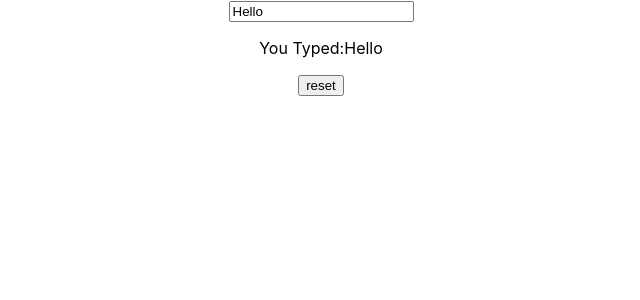
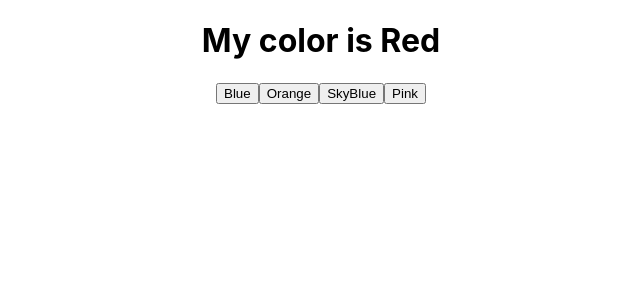
Before and after one commit to anurag-vns/my-react, a React (Create React App) app: page / in a window 1280 px wide. Shown: the top 300 px of the page, without its empty margins (319-959 px from the left). Built offline with nearby package versions, Linux system fonts and the light colour scheme.

Commit message:
example of a Hook
using button for change color

```diff
--- a/src/App.js
+++ b/src/App.js
@@ -1,4 +1,5 @@
 import './App.css';
+import MyColor from './components/Hello';
 import MyInput from './components/Hello';
 import Hello from './components/Hello';
 
@@ -6,7 +7,7 @@ function App(props) {
 
   return (
     <div className="App">
-      <MyInput></MyInput>
+      <MyColor></MyColor>
 
 	</div>);
 }
--- a/src/components/Hello.js
+++ b/src/components/Hello.js
@@ -1,18 +1,15 @@
 import React,{useState} from "react";
-function MyInput()
+function MyColor()
 {
-  const[text, Settext]= useState("Hello");
-  function handlechange(e)
-  {
-    Settext(e.target.value);
-
-  }
+  const[color,setcolor]=useState("Red");
   return(
     <>
-    <input value={text} onchange={handlechange}/>
-    <p> You Typed:{text} </p>
-    <button onClick={()=>Settext("Hello")}>reset</button>
+    <h1>My color is {color}</h1>
+    <button type="button" onClick={()=> setcolor("bule")}>Blue</button>
+    <button type="button" onClick={()=> setcolor("Orange")}>Orange</button>
+    <button type="button" onClick={()=> setcolor("Sky Blue")}>SkyBlue</button>
+    <button type="button" onClick={()=>setcolor("Pink")}>Pink</button>
     </>
-  );
+  )
 }
-  export default MyInput;
+  export default MyColor;
```
